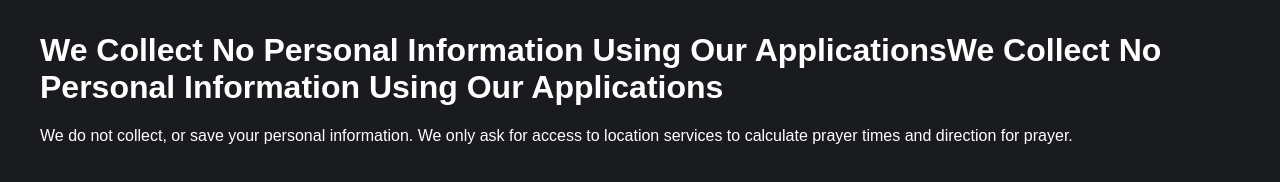
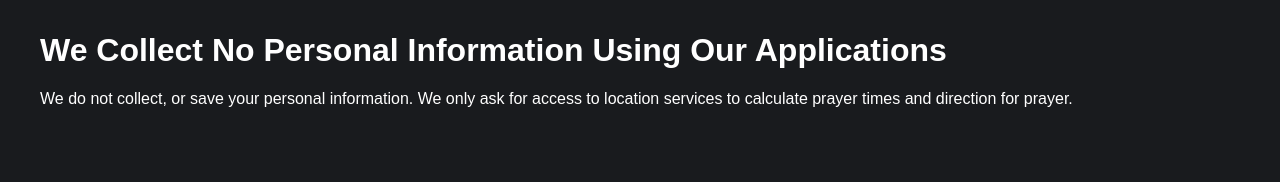
Before and after one commit to leenapps/leenapps, a plain HTML site: page privacy.html in a window 1280 px wide. Drawn offline with Linux system fonts and the light colour scheme.

Commit message:
fixed repetition in header

```diff
--- a/privacy.html
+++ b/privacy.html
@@ -23,7 +23,7 @@ body{
 	</style>
 	<body>
 		<div id="contents">
-			<h1>We Collect No Personal Information Using Our ApplicationsWe Collect No Personal Information Using Our Applications</h1>
+			<h1>We Collect No Personal Information Using Our Applications</h1>
 			<p>We do not collect, or save your personal information.
 			We only ask for access to location services to calculate prayer times and direction for prayer.</p>
 		</div>
```
